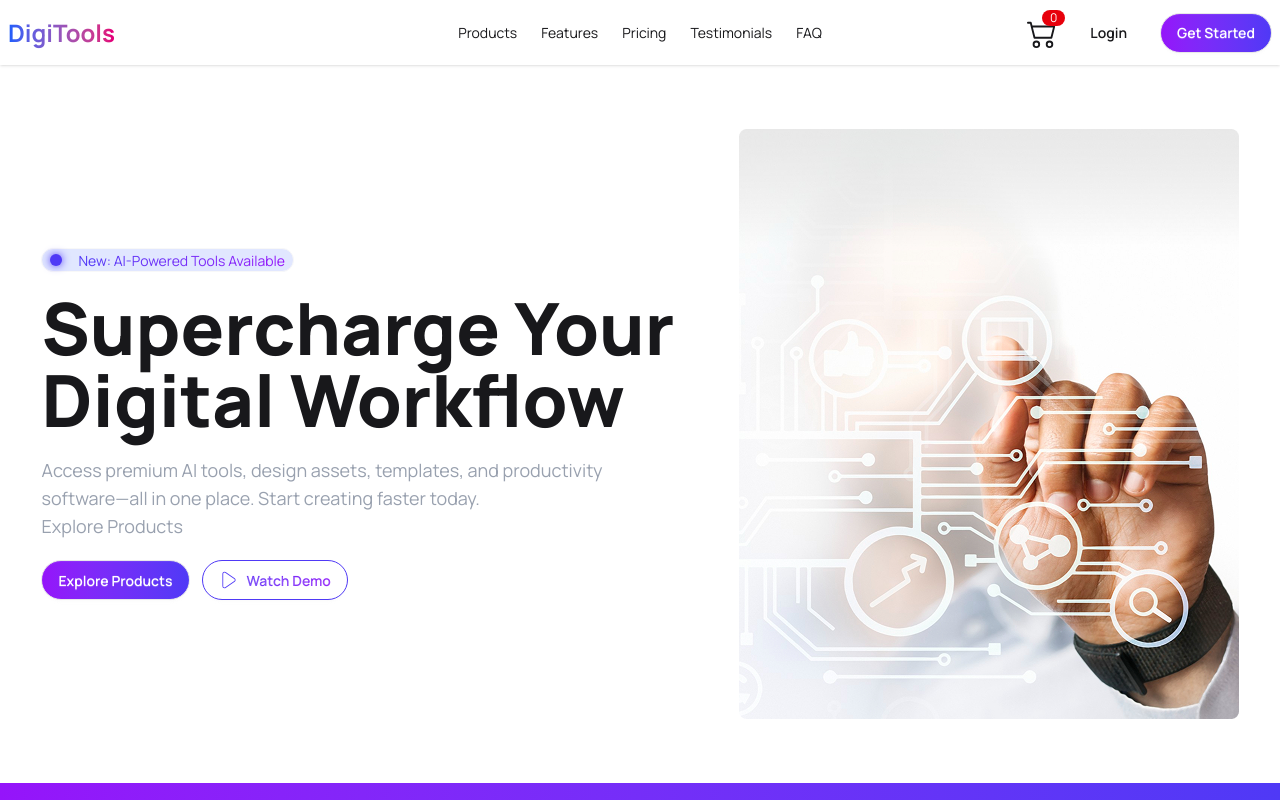
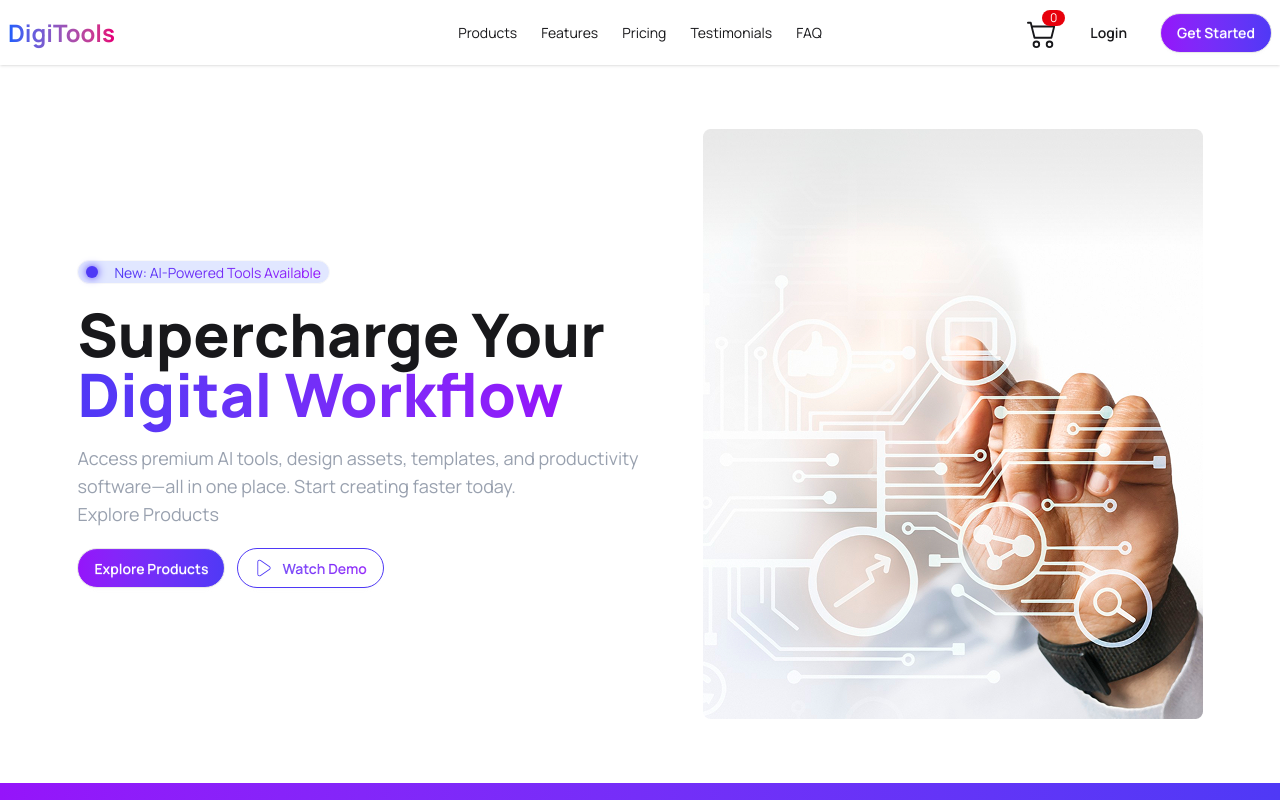
Before and after one commit to nasrullah-nobin/DigiTools-Platform, a React (Vite) app: page / in a window 1280 px wide. Shown: the top 800 px of the page. Built offline with nearby package versions, Linux system fonts and the light colour scheme.

Commit message:
fix banner heading issue

```diff
--- a/src/Components/Banner/Banner.jsx
+++ b/src/Components/Banner/Banner.jsx
@@ -12,7 +12,7 @@
             New: AI-Powered Tools Available
           </p>
         </div>
-        <h1 className="text-7xl font-extrabold space-y-2">Supercharge Your <br /> Digital Workflow</h1>
+        <h1 className="text-6xl font-extrabold space-y-2">Supercharge Your <br /> <span className="bg-linear-to-r from-[#4F39F6] to-[#9514FA] bg-clip-text text-transparent">Digital Workflow</span></h1>
         <p className="text-lg text-gray-400">
           Access premium AI tools, design assets, templates, and productivity <br />
           software—all in one place. Start creating faster today. <br /> Explore
```
